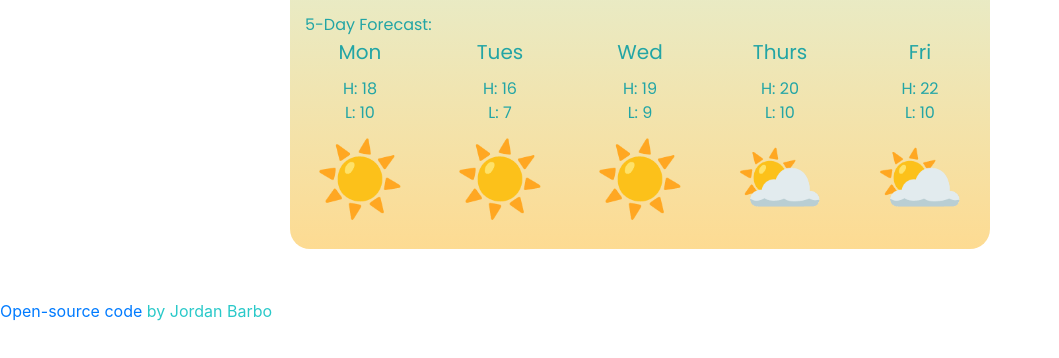
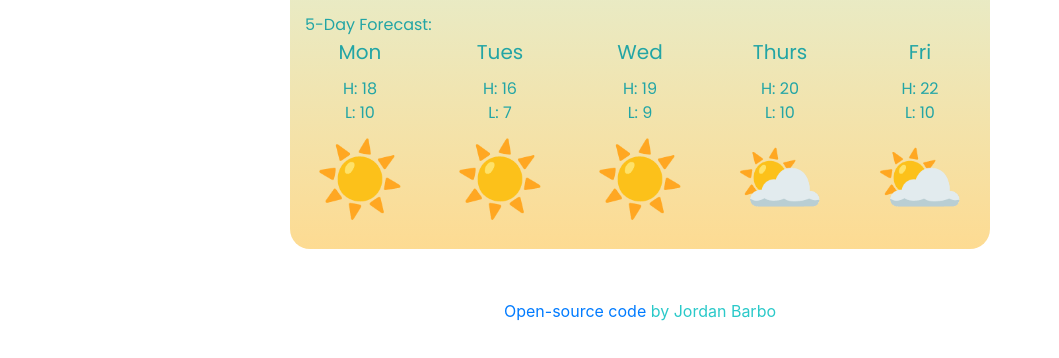
Before and after one commit to jordanbarbo/weather-app, a plain HTML site: page index.html in a window 1280 px wide. Shown: the part 352-710 px from the top of the page, without its empty margins (0-1059 px from the left). Drawn offline with nearby package versions, Linux system fonts and the light colour scheme.

Commit message:
Corrected CSS for link

```diff
--- a/index.html
+++ b/index.html
@@ -161,8 +161,8 @@
       </div>
     </div>
   </div>
-  <p>
-  <a href="https://github.com/jordanbarbo/weather-app" target="_blank" class="open-source-link">
+  <p class="open-source-link">
+  <a href="https://github.com/jordanbarbo/weather-app" target="_blank">
     Open-source code
   </a>
   by Jordan Barbo
```
